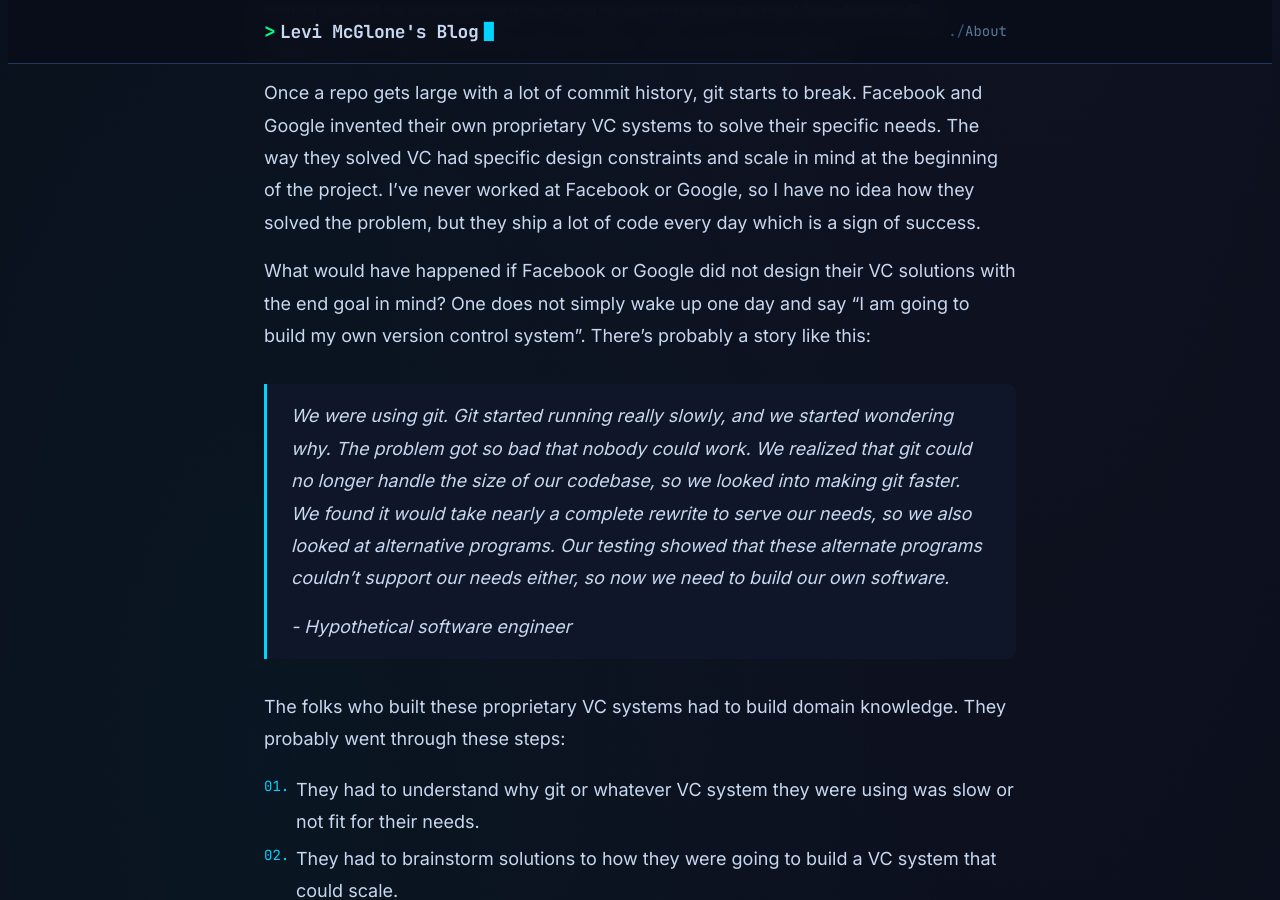
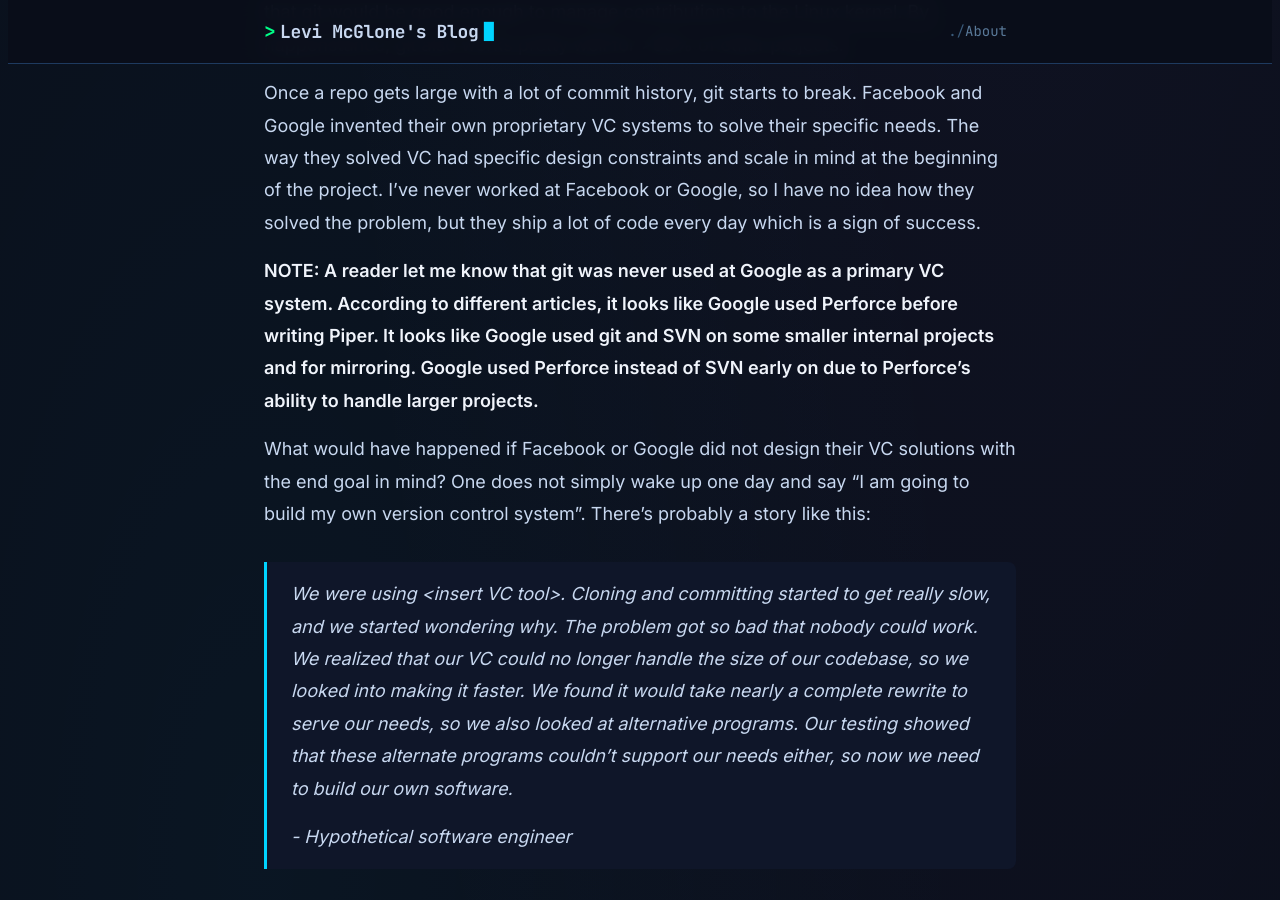
Before and after one commit to mcglonelevi/LeviMcGloneBlog, a Jekyll site: the page built from blog/_posts/2026-03-18-solving-problems-with-ai-the-right-way.markdown, in a window 1280 px wide and 900 px high, scrolled down 1588 px. Built offline with Jekyll 4.4.1, drawn with Linux system fonts in a browser that asks for light colours.

Commit message:
update with comment about google, svn, git, and piper

```diff
--- a/blog/_posts/2026-03-18-solving-problems-with-ai-the-right-way.markdown
+++ b/blog/_posts/2026-03-18-solving-problems-with-ai-the-right-way.markdown
@@ -16,9 +16,11 @@ Today, VC is taken for granted, and most people probably see it as a "solved pro
 
 Once a repo gets large with a lot of commit history, git starts to break. Facebook and Google invented their own proprietary VC systems to solve their specific needs. The way they solved VC had specific design constraints and scale in mind at the beginning of the project. I've never worked at Facebook or Google, so I have no idea how they solved the problem, but they ship a lot of code every day which is a sign of success.
 
+**NOTE: A reader let me know that git was never used at Google as a primary VC system. According to different articles, it looks like Google used Perforce before writing Piper. It looks like Google used git and SVN on some smaller internal projects and for mirroring. Google used Perforce instead of SVN early on due to Perforce's ability to handle larger projects.**
+
 What would have happened if Facebook or Google did not design their VC solutions with the end goal in mind? One does not simply wake up one day and say "I am going to build my own version control system". There's probably a story like this:
 
-> We were using git. Git started running really slowly, and we started wondering why. The problem got so bad that nobody could work. We realized that git could no longer handle the size of our codebase, so we looked into making git faster. We found it would take nearly a complete rewrite to serve our needs, so we also looked at alternative programs. Our testing showed that these alternate programs couldn't support our needs either, so now we need to build our own software.
+> We were using &lt;insert VC tool&gt;. Cloning and committing started to get really slow, and we started wondering why. The problem got so bad that nobody could work. We realized that our VC could no longer handle the size of our codebase, so we looked into making it faster. We found it would take nearly a complete rewrite to serve our needs, so we also looked at alternative programs. Our testing showed that these alternate programs couldn't support our needs either, so now we need to build our own software.
 >
 > \- Hypothetical software engineer
 
```
